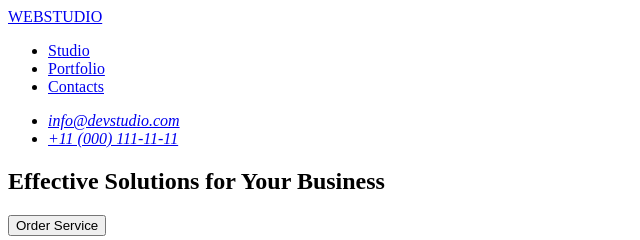
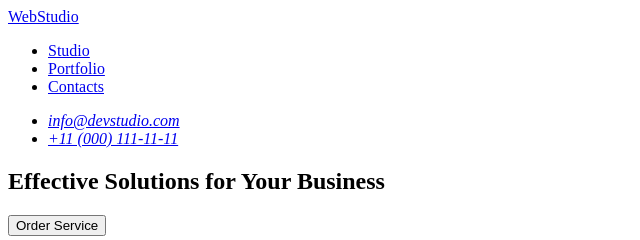
Before and after one commit to TkachenkoKaterina/goit-markup-hw-01, a plain HTML site: page index.html in a window 1280 px wide. Shown: the top 240 px of the page, 0-640 px from the left. Drawn offline with Linux system fonts and the light colour scheme.

Commit message:
Update index.html

```diff
--- a/index.html
+++ b/index.html
@@ -9,7 +9,7 @@
     <!-- header -->
     <header>
       <nav>
-        <a href="./index.html">WEBSTUDIO</a>
+        <a href="./index.html">WebStudio</a>
         <ul>
           <li><a href="/">Studio</a></li>
           <li><a href="/">Portfolio</a></li>
@@ -147,7 +147,7 @@
 
     <!-- footer -->
     <footer>
-      <a href="./index.html">WEBSTUDIO</a>
+      <a href="./index.html">WebStudio</a>
       <p>
         Increase the flow of customers and sales for your business with digital
         marketing & growth solutions.
```
